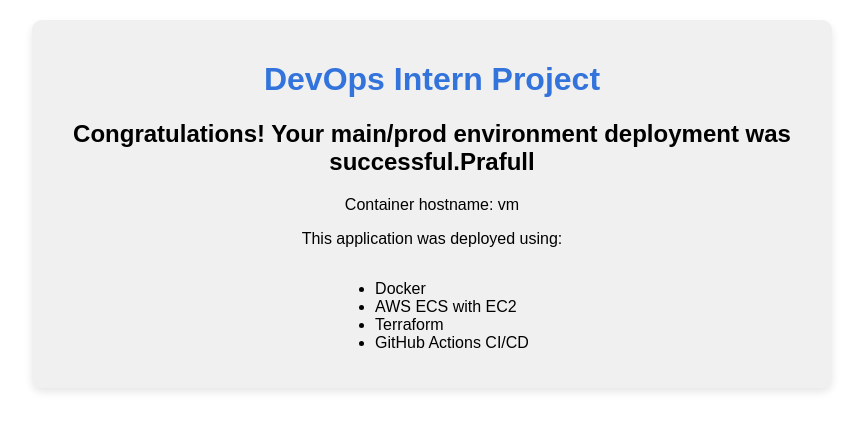
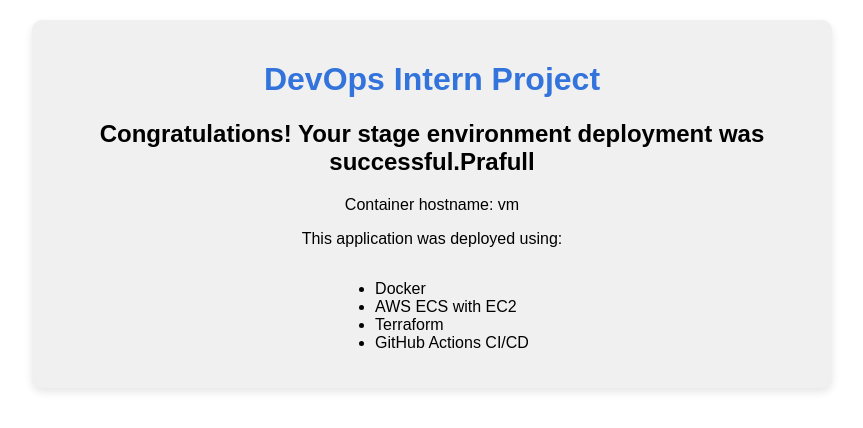
Before and after one commit to swatihivanse28/WebUsingEc2, a Flask app: page / in a window 1280 px wide. Shown: the top 428 px of the page, without its empty margins (208-1071 px from the left). Run offline with Flask 2, Linux system fonts and the light colour scheme.

Commit message:
Update index.html

```diff
--- a/templates/index.html
+++ b/templates/index.html
@@ -24,7 +24,7 @@
 <body>
     <div class="container">
         <h1>DevOps Intern Project </h1>
-        <h2>Congratulations! Your main/prod environment deployment was successful.Prafull</h2>
+        <h2>Congratulations! Your stage environment deployment was successful.Prafull</h2>
         <p>Container hostname: {{ hostname }}</p>
         <p>This application was deployed using:</p>
         <ul style="display: inline-block; text-align: left;">
```
